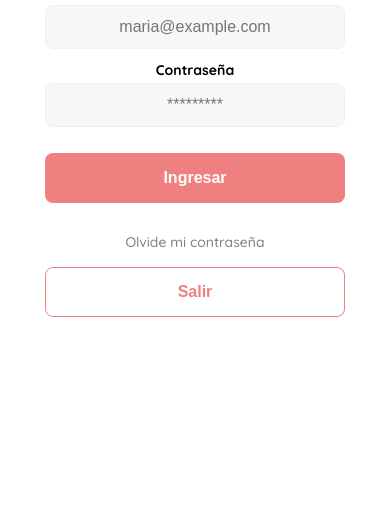
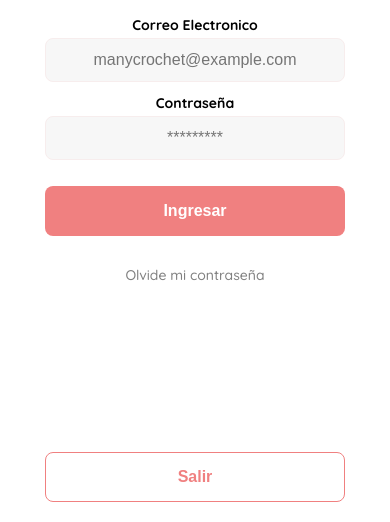
Before and after one commit to brancori/edweb, a plain HTML site: page fdpractico/clase3.html in a window 390 px wide. Shown: the part 322-844 px from the top of the page. Drawn offline with Linux system fonts and the light colour scheme.

Commit message:
se agrega el insertar el email

```diff
--- a/fdpractico/clase3.html
+++ b/fdpractico/clase3.html
@@ -87,17 +87,18 @@
             font-weight: bold;
             height: 50px;
             margin-top: 16px;
-            backdrop-filter: ;
-
         }
         .login-button{
             margin-top: 14px;
             margin-bottom: 30px;
         }
-
-        @media (max-width: 640){
-            .logo{
+        @media(max-width: 640px){
+            .logo {
                 display: block;
+            }
+            .singup-button {
+                position: absolute; bottom: 20px;
+                width: inherit;
             }
         }
     </style>
@@ -109,7 +110,7 @@
 
         <form action="/" class="form">
             <label for="email" class="label">Correo Electronico</label>
-            <input type="text" id="emai" placeholder="maria@example.com" class="input input-email">
+            <input type="email" id="emai" placeholder="manycrochet@example.com" class="input input-email">
 
             <label for="new-passdword" class="label">Contraseña</label>
             <input type="password" id="-new-password" placeholder="*********" class="input input-password">
@@ -117,7 +118,8 @@
             <input type="submit" value="Ingresar" class="primary-button login-button">
             <a href="/">Olvide mi contraseña</a>
         </form>
-        <button class="secondary-button">Salir</button>
+
+        <button class="secondary-button singup-button">Salir</button>
       </div>
     </div>
 </body>
```
